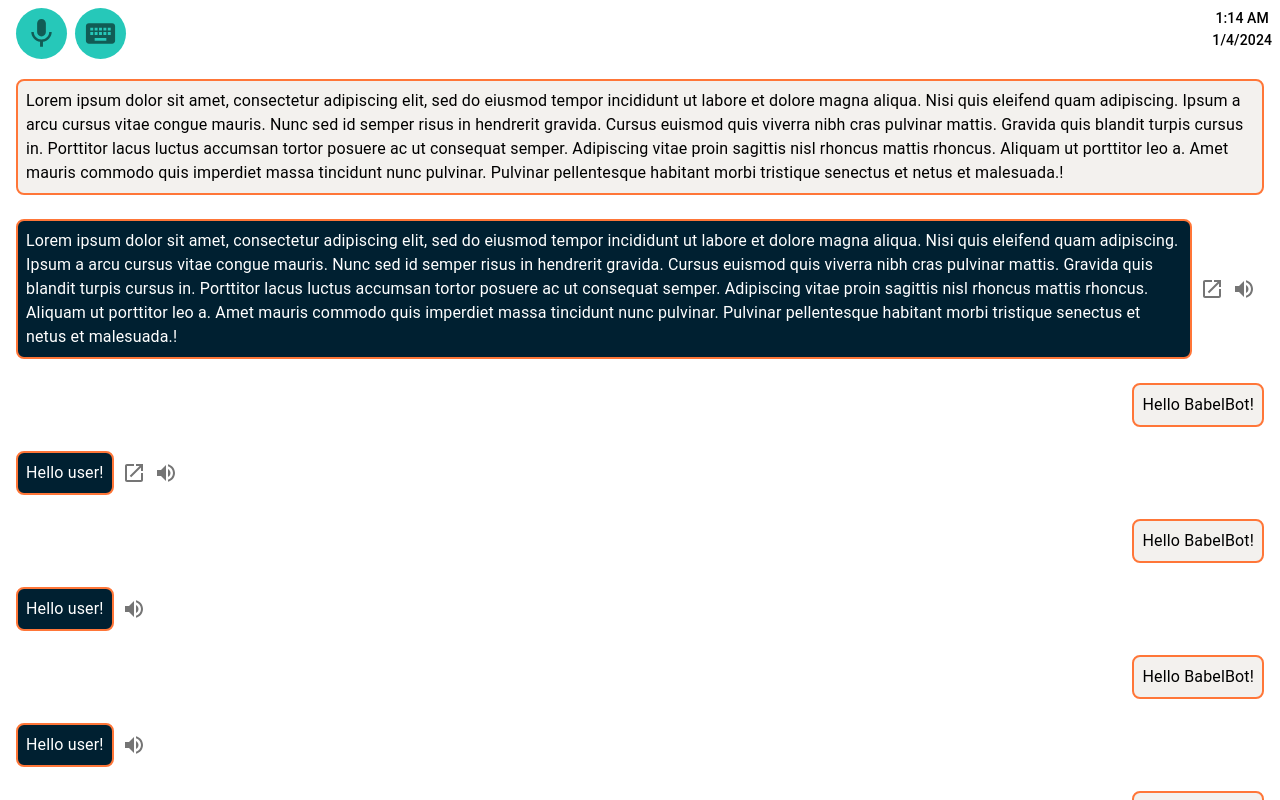
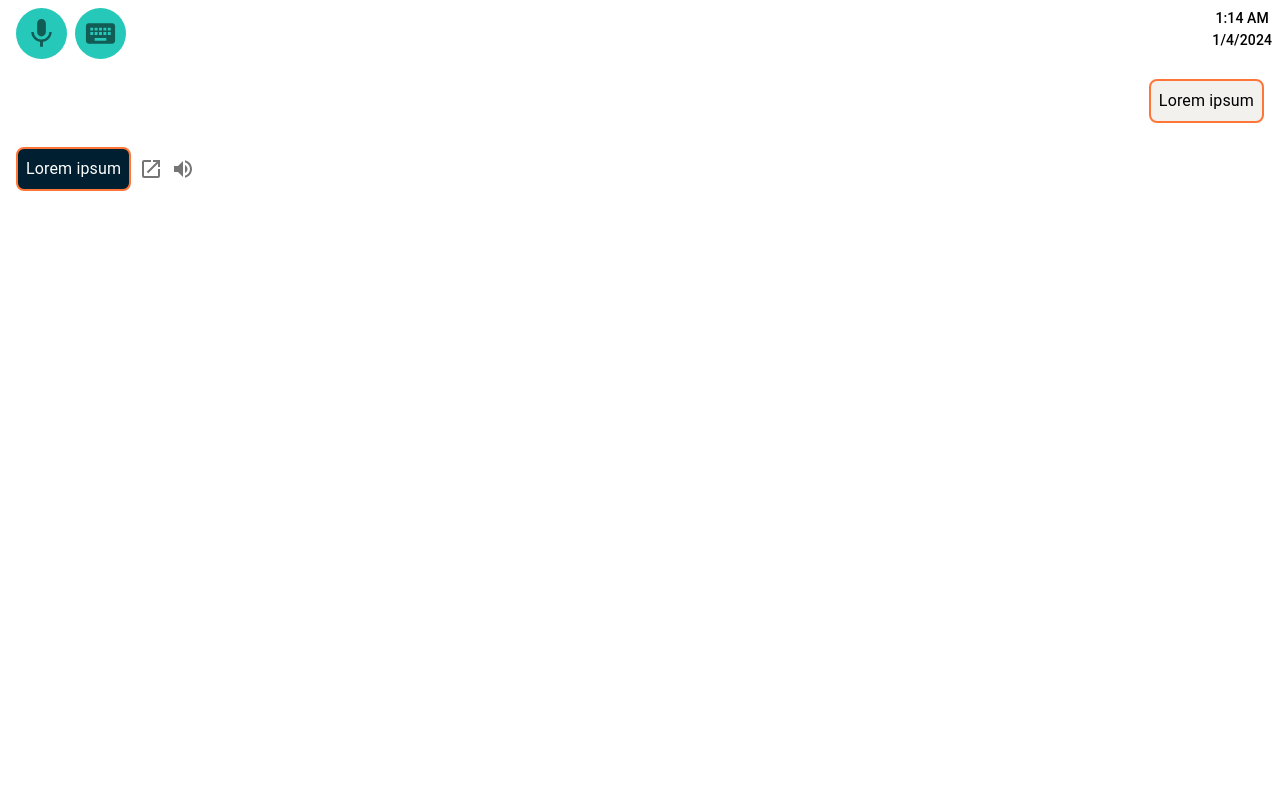
Before and after one commit to Project-BabelBot/BabelBot-Code, a React (Vite) app in the folder frontend/: page /response in a window 1280 px wide. Built offline with nearby package versions, Linux system fonts and the light colour scheme.

Commit message:
routing testing UI
set up test UI to test

```diff
--- a/frontend/src/components/ActionButtons.tsx
+++ b/frontend/src/components/ActionButtons.tsx
@@ -14,7 +14,11 @@ const styles = {
   root: { display: "flex", gap: 1 },
 };
 
-const ActionButtons = () => {
+type buttonProps = {
+  handleEnter: () => void;
+}
+
+const ActionButtons = ({handleEnter}:buttonProps) => {
   const [micActive, setMicActive] = useState(false);
   const [keyboardActive, setKeyboardActive] = useState(false);
 
@@ -25,6 +29,7 @@ const ActionButtons = () => {
     } else {
       setMicActive(true);
       setKeyboardActive(false);
+      handleEnter();
       // Record audio
     }
   };
@@ -36,6 +41,7 @@ const ActionButtons = () => {
     } else {
       setMicActive(false);
       setKeyboardActive(true);
+      handleEnter();
       // Display keyboard
     }
   };
--- a/frontend/src/pages/Home.tsx
+++ b/frontend/src/pages/Home.tsx
@@ -3,6 +3,7 @@ import logo from "../assets/logo.png";
 import Header from "../components/Header";
 import ActionButtons from "../components/ActionButtons";
 import Avatar from "../components/Avatar";
+import { useNavigate } from "react-router-dom";
 
 const styles = {
   avatar: {
@@ -24,9 +25,15 @@ const styles = {
 };
 
 const Home = () => {
+  const navigate = useNavigate();
+
+  const handleEnter = () => {
+    navigate("/response");
+  };
+
   return (
     <Box sx={styles.root}>
-      <Header leftContent={<ActionButtons />} />
+      <Header leftContent={<ActionButtons handleEnter={handleEnter}/>} />
       <Box sx={styles.avatarContainer}>
         {/* <Box
           component="img"
--- a/frontend/src/pages/ResponsePage.tsx
+++ b/frontend/src/pages/ResponsePage.tsx
@@ -13,6 +13,7 @@ import DialogTitle from "@mui/material/DialogTitle";
 import DialogContent from "@mui/material/DialogContent";
 import DialogContentText from "@mui/material/DialogContentText";
 import Header from "../components/Header";
+import { useNavigate } from "react-router-dom";
 
 const styles = {
   // TODO: Fix theming
@@ -79,9 +80,15 @@ const ResponsePage = () => {
     setSelectedMessage(null);
   };
 
+  const navigate = useNavigate();
+
+  const handleEnter = () => {
+    navigate("/home");
+  };
+
   return (
     <Box sx={styles.root}>
-      <Header leftContent={<ActionButtons />} />
+      <Header leftContent={<ActionButtons handleEnter={handleEnter}/>} />
       <List sx={styles.chatList} component="div">
         {messages.map((o) => {
           return (
@@ -142,7 +149,7 @@ const demoMessages: Message[] = [
   {
     id: 1,
     content:
-      "Lorem ipsum dolor sit amet, consectetur adipiscing elit, sed do eiusmod tempor incididunt ut labore et dolore magna aliqua. Nisi quis eleifend quam adipiscing. Ipsum a arcu cursus vitae congue mauris. Nunc sed id semper risus in hendrerit gravida. Cursus euismod quis viverra nibh cras pulvinar mattis. Gravida quis blandit turpis cursus in. Porttitor lacus luctus accumsan tortor posuere ac ut consequat semper. Adipiscing vitae proin sagittis nisl rhoncus mattis rhoncus. Aliquam ut porttitor leo a. Amet mauris commodo quis imperdiet massa tincidunt nunc pulvinar. Pulvinar pellentesque habitant morbi tristique senectus et netus et malesuada.!",
+      "Lorem ipsum ",
     userIsSender: true,
     timestamp: new Date(2023, 12, 29, 12, 0, 0).toISOString(),
   },
@@ -150,107 +157,10 @@ const demoMessages: Message[] = [
     attachment: "Hello",
     id: 2,
     content:
-      "Lorem ipsum dolor sit amet, consectetur adipiscing elit, sed do eiusmod tempor incididunt ut labore et dolore magna aliqua. Nisi quis eleifend quam adipiscing. Ipsum a arcu cursus vitae congue mauris. Nunc sed id semper risus in hendrerit gravida. Cursus euismod quis viverra nibh cras pulvinar mattis. Gravida quis blandit turpis cursus in. Porttitor lacus luctus accumsan tortor posuere ac ut consequat semper. Adipiscing vitae proin sagittis nisl rhoncus mattis rhoncus. Aliquam ut porttitor leo a. Amet mauris commodo quis imperdiet massa tincidunt nunc pulvinar. Pulvinar pellentesque habitant morbi tristique senectus et netus et malesuada.!",
+      "Lorem ipsum ",
     userIsSender: false,
     timestamp: new Date(2023, 12, 29, 12, 1, 0).toISOString(),
-  },
-  {
-    id: 3,
-    content: "Hello BabelBot!",
-    userIsSender: true,
-    timestamp: new Date(2023, 12, 29, 12, 0, 0).toISOString(),
-  },
-  {
-    attachment: "Hello",
-    id: 4,
-    content: "Hello user!",
-    userIsSender: false,
-    timestamp: new Date(2023, 12, 29, 12, 1, 0).toISOString(),
-  },
-  {
-    id: 5,
-    content: "Hello BabelBot!",
-    userIsSender: true,
-    timestamp: new Date(2023, 12, 29, 12, 0, 0).toISOString(),
-  },
-  {
-    id: 6,
-    content: "Hello user!",
-    userIsSender: false,
-    timestamp: new Date(2023, 12, 29, 12, 1, 0).toISOString(),
-  },
-  {
-    id: 7,
-    content: "Hello BabelBot!",
-    userIsSender: true,
-    timestamp: new Date(2023, 12, 29, 12, 0, 0).toISOString(),
-  },
-  {
-    id: 8,
-    content: "Hello user!",
-    userIsSender: false,
-    timestamp: new Date(2023, 12, 29, 12, 1, 0).toISOString(),
-  },
-  {
-    id: 9,
-    content: "Hello BabelBot!",
-    userIsSender: true,
-    timestamp: new Date(2023, 12, 29, 12, 0, 0).toISOString(),
-  },
-  {
-    id: 10,
-    content: "Hello user!",
-    userIsSender: false,
-    timestamp: new Date(2023, 12, 29, 12, 1, 0).toISOString(),
-  },
-  {
-    id: 11,
-    content: "Hello BabelBot!",
-    userIsSender: true,
-    timestamp: new Date(2023, 12, 29, 12, 0, 0).toISOString(),
-  },
-  {
-    id: 12,
-    content: "Hello user!",
-    userIsSender: false,
-    timestamp: new Date(2023, 12, 29, 12, 1, 0).toISOString(),
-  },
-  {
-    id: 13,
-    content: "Hello BabelBot!",
-    userIsSender: true,
-    timestamp: new Date(2023, 12, 29, 12, 0, 0).toISOString(),
-  },
-  {
-    id: 14,
-    content: "Hello user!",
-    userIsSender: false,
-    timestamp: new Date(2023, 12, 29, 12, 1, 0).toISOString(),
-  },
-  {
-    id: 15,
-    content: "Hello BabelBot!",
-    userIsSender: true,
-    timestamp: new Date(2023, 12, 29, 12, 0, 0).toISOString(),
-  },
-  {
-    id: 16,
-    content: "Hello user!",
-    userIsSender: false,
-    timestamp: new Date(2023, 12, 29, 12, 1, 0).toISOString(),
-  },
-  {
-    id: 17,
-    content: "Hello BabelBot!",
-    userIsSender: true,
-    timestamp: new Date(2023, 12, 29, 12, 0, 0).toISOString(),
-  },
-  {
-    id: 18,
-    content: "Hello user!",
-    userIsSender: false,
-    timestamp: new Date(2023, 12, 29, 12, 1, 0).toISOString(),
-  },
+  }
 ];
 
 export default ResponsePage;
```
